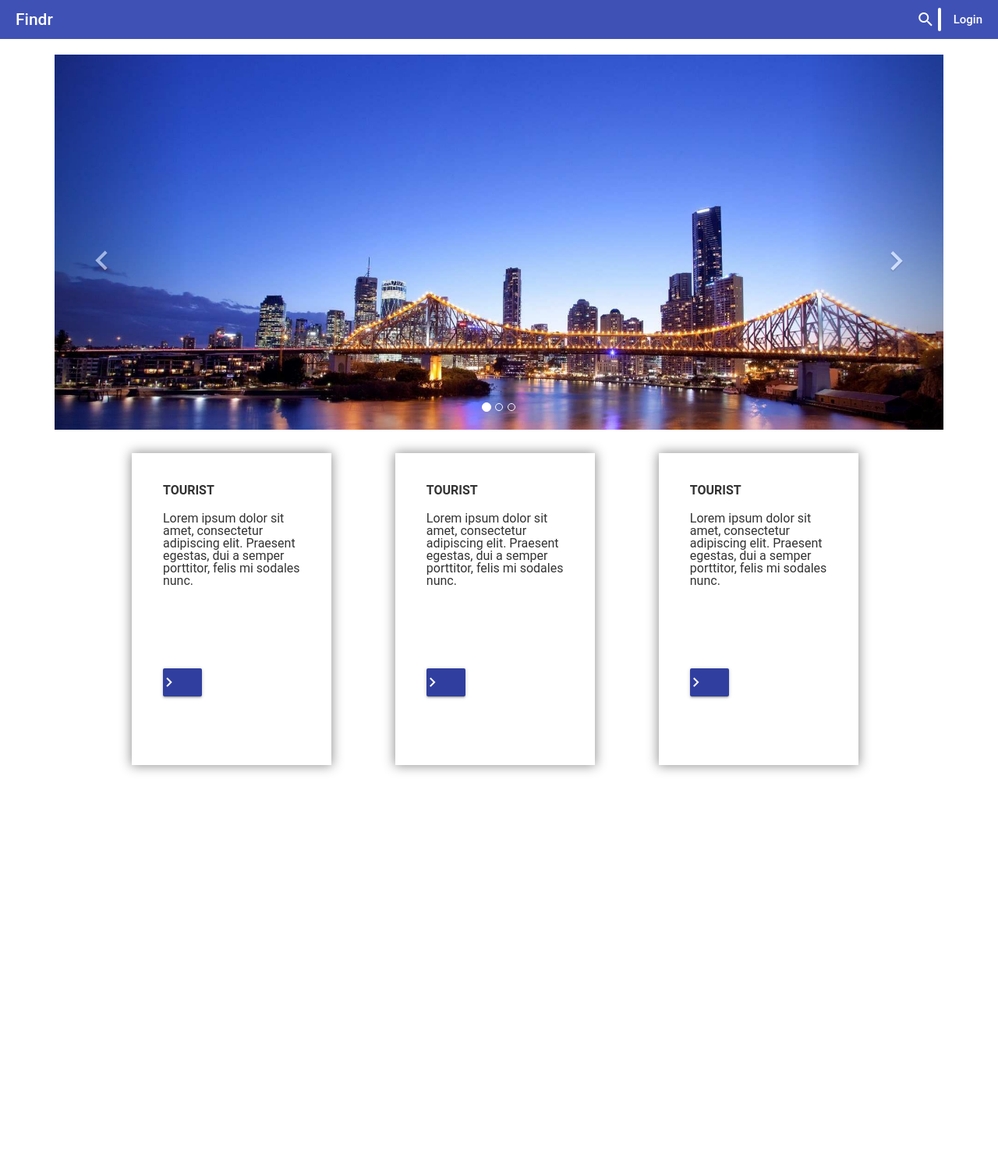
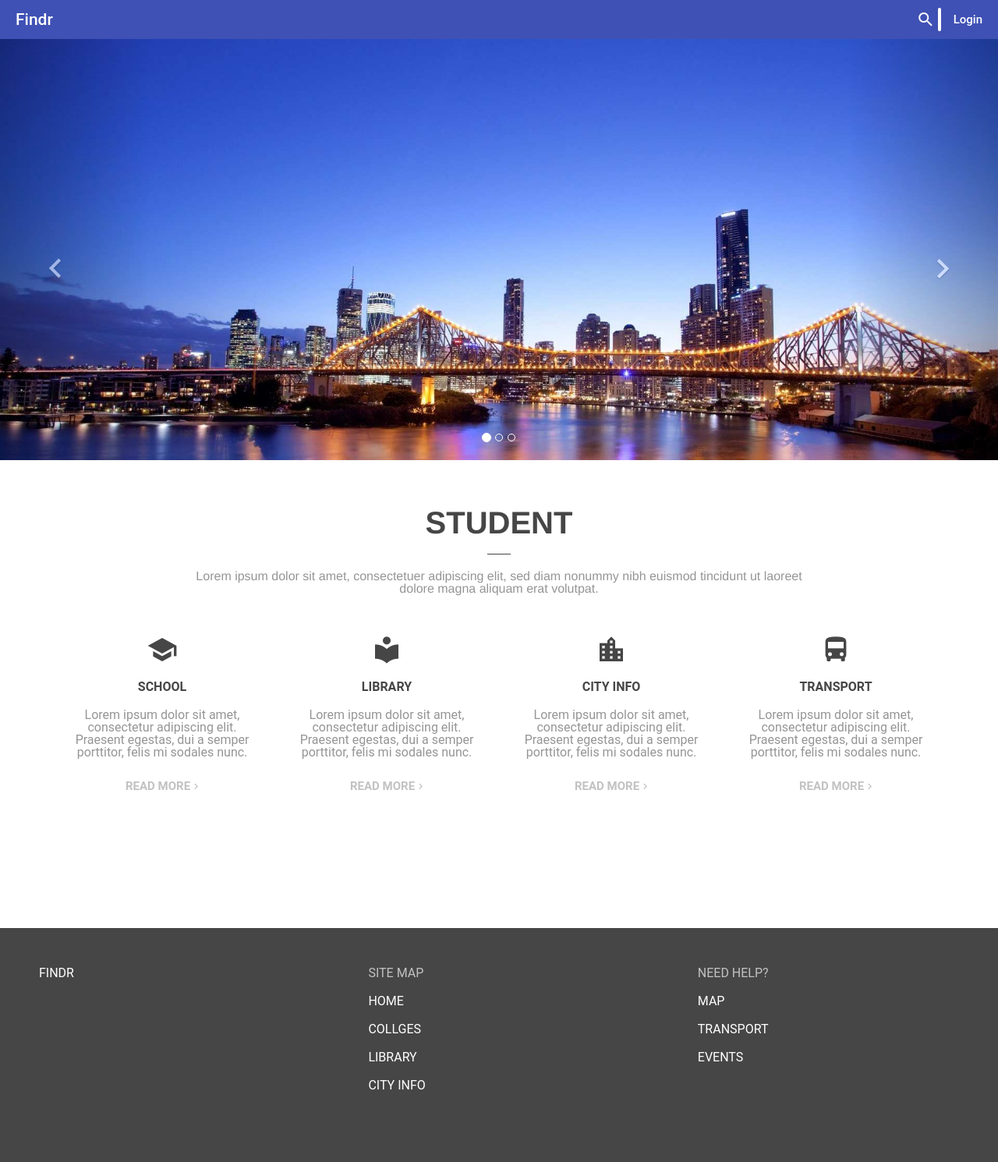
Before and after one commit to jerry9977/findr, a Django app: template findr/templates/findr/index.html in a window 1280 px wide. Shown: the whole page at 78% size. Before the commit the page ends 991 px from the top, so only its background shows below. Run offline with Django 3.2, Linux system fonts and the light colour scheme; the template is opened without the code that fills it, so the values that code supplies are empty; some libraries are stand-ins or nearby versions.

Commit message:
homepage

```diff
--- a/findr/static/findr/css/welcomepage.css
+++ b/findr/static/findr/css/welcomepage.css
@@ -1,9 +1,9 @@
 .slide-container{
 	position: relative;
-	top:20px;
 	height: auto;
-	margin-left: auto;
-	margin-right: auto;
+	width: 100%;
+	padding: 0;
+
 
 }
 .slide-arrow-icon-left,
@@ -19,57 +19,213 @@
 	left: 0;
 }
 
+.caption-title,
+.caption-paragraph{
+	position: absolute;
+	color: white;
+	font-family: "Helvetica Neue", Helvetica, Arial, sans-serif;
+	background-color: red;
 
+}
+
+.caption-title h1{
+	font-size: 50px;
+	padding: 10%;
+	mix-blend-mode: screen;
+}
+
+.caption-paragraph p{
+	font-size: 30px;
+	padding-left: 10%;
+	padding-top: 20%;
+	mix-blend-mode: screen;
+}
 
 .first-content-container{
 	position: relative;
 	width: auto;
-	height: 500px;
+	height: 600px;
 }
+
+.first-content-header,
+.first-content-header:after,
+.first-content-paragraph{
+	position: relative;
+	margin-left: auto;
+	margin-right: auto;
+	width: 800px;
+	font-family: "Helvetica Neue", Helvetica, Arial, sans-serif;
+	text-align: center;
+}
+
+.first-content-header:after{
+	display: block;
+	top: 20px;
+	content: " ";
+	border-bottom: solid 1px;
+	width: 30px;
+	height: 1px;
+}
+.first-content-header{
+	font-weight: bold;
+	font-size: 40px;
+	top: 60px;
+	color: #464646;
+}
+
+.first-content-paragraph{
+	top: 100px;
+	color:#959595;
+
+}
+
+
 
 .content-categories{
 	position: relative;
-	width: 80%;
+	display: flex;
+	width: 90%;
 	max-width: 1170px;
 	height: 400px;
-	top:50px;
+	top:150px;
 	margin-left:auto;
 	margin-right:auto;
 }
 
 .content-category{
-	margin-left: 4%;
-	margin-right: 4%;
+	display: block;
+	text-decoration:none;
 	width: 25%;
-	height: 400px;
-	clear: right;
-	float: left;
-	-webkit-box-shadow: 0px 0px 14px 1px rgba(145,145,145,1);
-	-moz-box-shadow: 0px 0px 14px 1px rgba(145,145,145,1);
-	box-shadow: 0px 0px 14px 1px rgba(145,145,145,1);
+	padding-right: 15px;
+    padding-left: 15px;
+
+
 }
 
-.description-box{
-	margin: 40px;
+.category-icon,
+.description-title,
+.description-paragraph,
+.register-string{
+	position: relative;
+	display: block;
+	width: 100%;
+	text-align: center;
+	transition:all 0.4s ease 0s;
+	webkit-transition: all 0.4s ease 0s;
+}
+.category-icon{
+	color: #464646;
+	font-size: 40px;
 }
 
 .description-title{
+	color: #464646;
+	padding-top: 20px;
 	font-family: "Roboto", "Helvetica", "Arial", sans-serif;
 	font-weight: bold;
 }
 .description-paragraph{
+	color: black;
+	padding-top: 20px;
+	font-family: "Roboto", "Helvetica", "Arial", sans-serif;
+	color: #959595;
+}
+
+.read-more-link{
 	position: relative;
-	top: 20px;
-	height: 180px;
-	width: auto;
+	display: flex;
+	top:25px;
+	height: 20px;
+	align-items:center;
+	width: 110px;
+	left: 8px;
+	margin-left: auto;
+	margin-right: auto;
+
+}
+
+.read-more-string{
+	/*display: block;*/
+	color:#c2c2c2;
+	font-family: "Roboto", "Helvetica", "Arial", sans-serif;
+	font-size: 15px;
+	font-weight:600;
+	float: left;
+	transition:all 0.4s ease 0s;
+	webkit-transition: all 0.4s ease 0s;
+
+
+}
+
+.read-more-arrow-icon{
+	/*display: block;*/
+	color:#c2c2c2;
+	position: relative;
+	font-size: 15px;
+	transition:all 0.4s ease 0s;
+	webkit-transition: all 0.4s ease 0s;
+
+
+}
+
+.content-category:hover .category-icon,
+.content-category:hover .description-title,
+.content-category:hover .read-more-string,
+.content-category:hover .read-more-arrow-icon,
+.content-category:hover{
+	color: #23527c;
+	text-decoration: none;
+	cursor: pointer;
+	transition:all 0.4s ease 0s;
+	webkit-transition: all 0.4s ease 0s;
+}
+
+.footer{
+	background-color: #464646;
+	height: 300px;
+}
+
+
+
+.footer-logo,
+.general-site-map,
+.general-site-functions{
+	position: relative;
+	float: left;
+	display: block;
+	width: 33%;
+	color: white;
+	text-align: left;
+	padding:50px;
 	font-family: "Roboto", "Helvetica", "Arial", sans-serif;
 
 }
 
-.register-button{
+
+.general-site-map h1,
+.general-site-map li,
+.general-site-functions h1,
+.general-site-functions li{
+	padding-bottom: 20px;
+}
+
+.footer-title{
+	color: #c2c2c2;
+}
+
+
+
+
+
+
+
+
+
+/*.register-button{
 	position: relative;
 	display: flex;
 	align-items: center;
+	top:20px;
 	width: 50px;
 	height: 36px;
 	left: 40px;
@@ -87,9 +243,10 @@
 
 .register-string{
 	position: relative;
+	width: 200px;
 	left: -110px;
 	font-size: 19px;
-	margin-bottom: 0;
+
 	color: white;
 	transition:all 0.4s ease 0s;
 	webkit-transition: all 0.4s ease 0s;
@@ -103,9 +260,9 @@
 	transition:all 0.4s ease 0s;
 	webkit-transition: all 0.4s ease 0s;
 }
-
-.register-button:hover{
-	width: 110px;
+*/
+/*.register-button:hover{
+	width: 150px;
 }
 
 .register-button:hover .register-string{
@@ -113,4 +270,23 @@
 }
 .register-button:hover .reg-arrow-icon{
 	left: 50px;
+*/
+/*
+
+.content-category{
+	margin-left: 4%;
+	margin-right: 4%;
+	width: 25%;
+	height: 400px;
+	clear: right;
+	float: left;
+	background-color: white;
+	-webkit-box-shadow: 0px 0px 14px 1px rgba(145,145,145,1);
+	-moz-box-shadow: 0px 0px 14px 1px rgba(145,145,145,1);
+	box-shadow: 0px 0px 14px 1px rgba(145,145,145,1);
 }
+
+
+
+
+}*/
--- a/findr/templates/findr/index.html
+++ b/findr/templates/findr/index.html
@@ -53,15 +53,20 @@
 
 					<!-- Wrapper for slides -->
 					<div class="carousel-inner">
+
 						<div class="item active">
+
 							<img src="{% static 'findr/img/img1.jpeg' %}" alt="Los Angeles" style="width:100%;">
+
 						</div>
 
 						<div class="item">
+
 							<img src="{% static 'findr/img/img2.jpeg' %}" alt="Chicago" style="width:100%;">
 						</div>
 
 						<div class="item">
+
 							<img src="{% static 'findr/img/img3.jpeg' %}" alt="New york" style="width:100%;">
 						</div>
 					</div>
@@ -81,11 +86,22 @@
 
 
 		<div class='first-content-container'>
+			<h1 class='first-content-header'>
+				STUDENT
+			</h1>
+			<p class='first-content-paragraph'>
+				Lorem ipsum dolor sit amet, consectetuer adipiscing elit, sed diam nonummy nibh euismod
+				tincidunt ut laoreet dolore magna aliquam erat volutpat.
+			</p>
 			<div class='content-categories'>
-				<div class='content-category'>
+
+				<a class='content-category'>
+
+					<i class='category-icon material-icons'>school</i>
+
 	                <div class='description-box'>
 	                    <div class='description-title' type="title" component="h1">
-	                        TOURIST
+	                        SCHOOL
 	                    </div>
 
 	                    <div class='description-paragraph' type="subheading" component="p">
@@ -94,26 +110,25 @@
 
 	                </div>
 
-	                <div class='register-link' >
+	                <div class='read-more-link' >
+						<p class='read-more-string'>
+	                        READ MORE
 
-	                    <a  href='../register' to="/admin">
-							<div class='register-button'>
-								<p class='register-string'>
-	                                REGISTER
 	                    </p>
-	                            <i class="reg-arrow-icon material-icons">keyboard_arrow_right</i>
-
-	                        </div>
-	                    </a>
+	                    <i class="read-more-arrow-icon material-icons">keyboard_arrow_right</i>
 
 	                </div>
 
-	        	</div>
 
-	        	<div class='content-category'>
+	        	</a>
+
+	        	<a class='content-category'>
+
+					<i class='category-icon material-icons'>local_library</i>
+
 	                <div class='description-box'>
 	                    <div class='description-title' type="title" component="h1">
-	                        TOURIST
+	                        LIBRARY
 	                    </div>
 
 	                    <div class='description-paragraph' type="subheading" component="p">
@@ -122,25 +137,24 @@
 
 	                </div>
 
-	                <div class='register-link' >
+	                <div class='read-more-link' >
+						<p class='read-more-string'>
+	                        READ MORE
 
-	                    <a  href='../register' to="/admin">
-							<div class='register-button'>
-								<p class='register-string'>
-	                                REGISTER
 	                    </p>
-	                            <i class="reg-arrow-icon material-icons">keyboard_arrow_right</i>
-
-	                        </div>
-	                    </a>
+	                    <i class="read-more-arrow-icon material-icons">keyboard_arrow_right</i>
 
 	                </div>
 
-	        	</div>
-	        	<div class='content-category'>
+
+	        	</a>
+	        	<a class='content-category'>
+
+					<i class='category-icon material-icons'>location_city</i>
+
 	                <div class='description-box'>
 	                    <div class='description-title' type="title" component="h1">
-	                        TOURIST
+	                        CITY INFO
 	                    </div>
 
 	                    <div class='description-paragraph' type="subheading" component="p">
@@ -149,22 +163,80 @@
 
 	                </div>
 
-	                <div class='register-link' >
+	                <div class='read-more-link' >
+						<p class='read-more-string'>
+	                        READ MORE
 
-	                    <a  href='../register' to="/admin">
-							<div class='register-button'>
-								<p class='register-string'>
-	                                REGISTER
 	                    </p>
-	                            <i class="reg-arrow-icon material-icons">keyboard_arrow_right</i>
+	                    <i class="read-more-arrow-icon material-icons">keyboard_arrow_right</i>
 
 	                </div>
+
+
+	        	</a>
+	        	<a class='content-category'>
+
+					<i class='category-icon material-icons'>directions_bus</i>
+
+	                <div class='description-box'>
+	                    <div class='description-title' type="title" component="h1">
+	                        TRANSPORT
+	                    </div>
+
+	                    <div class='description-paragraph' type="subheading" component="p">
+	                        Lorem ipsum dolor sit amet, consectetur adipiscing elit. Praesent egestas, dui a semper porttitor, felis mi sodales nunc.
+	                    </div>
+
+	                </div>
+
+	                <div class='read-more-link' >
+						<p class='read-more-string'>
+	                        READ MORE
+
+	                    </p>
+	                    <i class="read-more-arrow-icon material-icons">keyboard_arrow_right</i>
+
+	                </div>
+
+
 	        	</a>
 
 			</div>
 
 		</div>
+
+
+		<div class='footer'>
+
+			<div='footer-row'>
+				<h1 class='footer-logo'>
+					FINDR
+				</h1>
+
+				<ul class='general-site-map'>
+					<h1 class='footer-title'>
+						SITE MAP
+					</h1>
+					<li>HOME</li>
+					<li>COLLGES</li>
+					<li>LIBRARY</li>
+					<li>CITY INFO</li>
+
+				</ul>
+
+				<ul class='general-site-functions'>
+					<h1 class='footer-title'>
+						NEED HELP?
+					</h1>
+					<li>MAP</li>
+					<li>TRANSPORT</li>
+					<li>EVENTS</li>
+				</ul>
+
 			</div>
+
+
+
 
 		</div>
 
--- a/findr/templates/findr/login.htm
+++ b/findr/templates/findr/login.htm
@@ -1,4 +1,4 @@
-<!DOCTYPE html>
+{% load static %}
 <html>
     <head>
         <!-- Is anyone getting tired of repeatedly entering the header over and over?? -->
--- a/findr/templates/findr/register.htm
+++ b/findr/templates/findr/register.htm
@@ -1,4 +1,4 @@
-<!DOCTYPE html>
+{% load static %}
 <html>
     <head>
         <title>Findr</title>
--- a/project1/settings.py
+++ b/project1/settings.py
@@ -86,7 +86,7 @@ DATABASES = {
         'ENGINE': 'django.db.backends.mysql',
         'NAME': 'findr',
         'USER': 'root',
-        'PASSWORD': 'yrrej9977',
+        'PASSWORD': 'password',
         'HOST': '127.0.0.1',
         'PORT': '3306',
 
@@ -129,5 +129,6 @@ USE_TZ = True
 
 # Static files (CSS, JavaScript, Images)
 # https://docs.djangoproject.com/en/1.11/howto/static-files/
-
+# PROJECT_ROOT = os.path.dirname(os.path.abspath(__file__))
+# STATIC_ROOT = os.path.join(PROJECT_ROOT, 'staticfiles')
 STATIC_URL = '/static/'
```
Also changed, not shown: findr/migrations/0001_initial.py, findr/migrations/__init__.py (added). Lines whose indentation alone changed are shown as unchanged.
